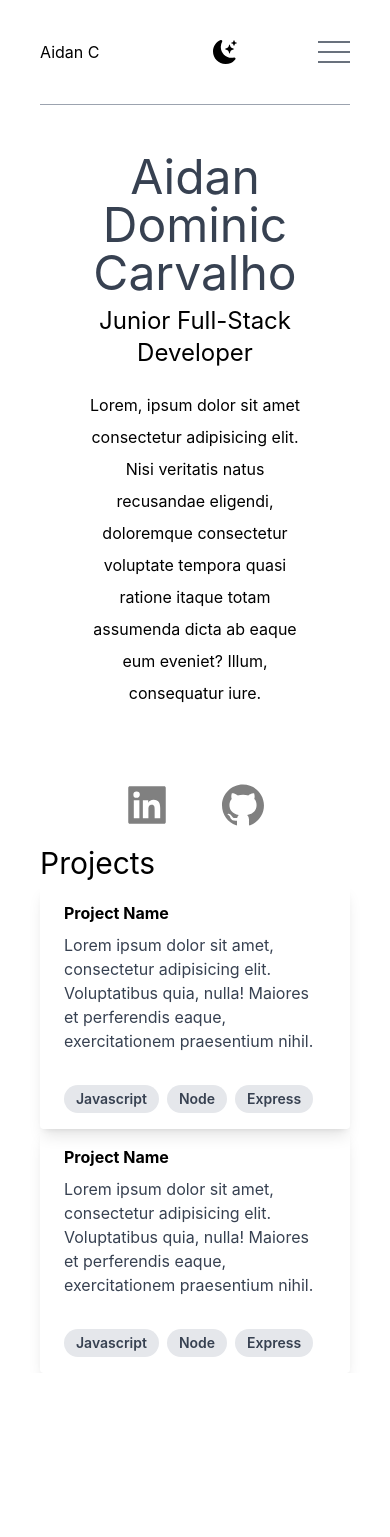
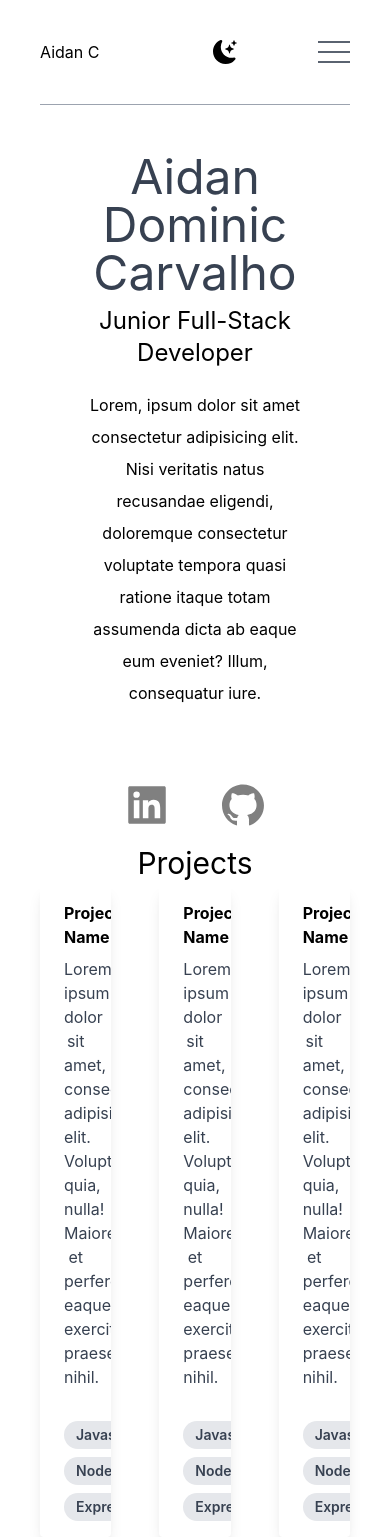
Before and after one commit to DomDevs2000/React-NextJS-Personal-Website, a Next.js app: page / in a window 390 px wide. Before the commit the page ends 1373 px from the top, so only its background shows below. Built offline with nearby package versions, Linux system fonts and the light colour scheme.

Commit message:
moved components to separate files, updated styling

```diff
--- /dev/null
+++ b/components/nav.tsx
@@ -0,0 +1,128 @@
+import React, { FC, useState } from 'react';
+import { BsFillMoonStarsFill } from 'react-icons/bs';
+import { AiFillLinkedin, AiFillGithub } from 'react-icons/ai';
+type NavProp = {
+	theme: boolean;
+	setTheme: (theme: boolean) => void;
+};
+
+const Nav: FC<NavProp> = ({ theme, setTheme }) => {
+	const [isNavOpen, setIsNavOpen] = useState(false); // initiate isNavOpen state with false
+	return (
+		<section className='max-h-600 '>
+			<div className='flex items-center justify-between border-b border-gray-400 py-8'>
+				<h1 className='dark:text-white'>Aidan C</h1>
+				<button className='ml-8 px-4 py-2'>
+					<BsFillMoonStarsFill
+						onClick={() => setTheme(!theme)}
+						className='cursor-pointer text-2xl'
+					/>
+				</button>
+				<nav>
+					<section className='MOBILE-MENU flex lg:hidden'>
+						<button
+							className='HAMBURGER-ICON space-y-2'
+							onClick={() => setIsNavOpen((prev) => !prev)}
+						>
+							<span className='block h-0.5 w-8 animate-pulse bg-gray-600'></span>
+							<span className='block h-0.5 w-8 animate-pulse bg-gray-600'></span>
+							<span className='block h-0.5 w-8 animate-pulse bg-gray-600'></span>
+						</button>
+
+						<div className={isNavOpen ? 'showMenuNav bg-red' : 'hideMenuNav'}>
+							<button
+								className='CROSS-ICON absolute top-0 right-0 px-8 py-8'
+								onClick={() => setIsNavOpen(false)} // change isNavOpen state to false to close the menu
+							>
+								<svg
+									className='h-8 w-8 text-gray-600'
+									viewBox='0 0 24 24'
+									fill='none'
+									stroke='currentColor'
+									strokeWidth='2'
+									strokeLinecap='round'
+									strokeLinejoin='round'
+								>
+									<line x1='18' y1='6' x2='6' y2='18' />
+									<line x1='6' y1='6' x2='18' y2='18' />
+								</svg>
+							</button>
+							<ul className='MENU-LINK-MOBILE-OPEN flex flex-col items-center justify-between min-h-[250px] dark:text-white'>
+								<li className='border-b border-gray-400 my-8 uppercase'>
+									<a href='/portfolio'>Projects</a>
+								</li>
+								<li className='border-b border-gray-400 my-8 uppercase '>
+									<a href='/contact'>Contact Me</a>
+								</li>
+								<li className='border-b border-gray-400 my-8 uppercase'>
+									<a href='/portfolio'>Blog</a>
+								</li>
+							</ul>
+						</div>
+					</section>
+
+					<ul className='DESKTOP-MENU hidden space-x-8 lg:flex dark:text-white'>
+						<li className='hover:underline'>
+							<a href='/portfolio'>Projects</a>
+						</li>
+						<li className='hover:underline'>
+							<a href='/contact'>Contact</a>
+						</li>
+						<li className='hover:underline'>
+							<a href='/portfolio'>Blog</a>
+						</li>
+					</ul>
+				</nav>
+				<style>{`
+      .hideMenuNav {
+        display: none;
+      }
+      .showMenuNav {
+        display: block;
+        position: absolute;
+        width: 100%;
+        height: 100vh;
+        top: 0;
+        left: 0;
+        z-index: 10;
+        display: flex;
+        flex-direction: column;
+        justify-content: space-evenly;
+        align-items: center;
+        background-color: white;
+
+
+      }
+
+      .dark .showMenuNav{
+        background-color: rgb(19,24,39)
+      }
+
+    `}</style>
+			</div>
+
+			<div className='text-center p-10 dark:text-white'>
+				<h2 className='text-5xl text-gray-700 py-2 text-grey-800 md:text-6xl'>
+					Aidan Dominic Carvalho
+				</h2>
+				<h3 className='text-2xl'>Junior Full-Stack Developer</h3>
+				<p className='text-md py-5 leading-8 text-gray md:text-xl max-w-lg mx-auto'>
+					Lorem, ipsum dolor sit amet consectetur adipisicing elit. Nisi
+					veritatis natus recusandae eligendi, doloremque consectetur voluptate
+					tempora quasi ratione itaque totam assumenda dicta ab eaque eum
+					eveniet? Illum, consequatur iure.
+				</p>
+			</div>
+			<div className='text-5xl flex justify-center gap-12 py-3'>
+				<a href='#'>
+					<AiFillLinkedin color='gray' />
+				</a>
+				<a href='https://github.com/AidanC2000'>
+					<AiFillGithub color='gray' />
+				</a>
+			</div>
+		</section>
+	);
+};
+
+export default Nav;
--- a/pages/index.tsx
+++ b/pages/index.tsx
@@ -5,141 +5,41 @@ import { AiFillLinkedin, AiFillGithub } from 'react-icons/ai';
 import Image from 'next/image';
 import styles from '../styles/Home.module.css';
 import { useState } from 'react';
+import Nav from '../components/nav';
 
 const Home: NextPage = () => {
 	const [darkMode, setDarkMode] = useState(false);
-	const [isNavOpen, setIsNavOpen] = useState(false); // initiate isNavOpen state with false
 
+	const theme = darkMode ? 'dark' : 'light';
 	return (
-		<div className={darkMode ? 'dark' : ''}>
+		<div className={theme}>
 			<Head>
 				<title>Aidan C</title>
 				<meta name='description' content='Generated by create next app' />
 				<link rel='icon' href='/favicon.ico' />
 			</Head>
 
-			<main className='bg-white px-10 md:px-20 lg:px-40 dark:bg-gray-900'>
-				<section className='max-h-600'>
-					<div className='flex items-center justify-between border-b border-gray-400 py-8'>
-						<h1 className='dark:text-white'>Aidan C</h1>
-						<button className='ml-8 px-4 py-2'>
-							<BsFillMoonStarsFill
-								onClick={() => setDarkMode(!darkMode)}
-								className='cursor-pointer text-2xl'
-							/>
-						</button>
-						<nav>
-							<section className='MOBILE-MENU flex lg:hidden'>
-								<div
-									className='HAMBURGER-ICON space-y-2'
-									onClick={() => setIsNavOpen((prev) => !prev)}
-								>
-									<span className='block h-0.5 w-8 animate-pulse bg-gray-600'></span>
-									<span className='block h-0.5 w-8 animate-pulse bg-gray-600'></span>
-									<span className='block h-0.5 w-8 animate-pulse bg-gray-600'></span>
-								</div>
+			<main className={'bg-white px-10 md:px-20 lg:px-40 dark:bg-gray-900'}>
+				<Nav theme={darkMode} setTheme={setDarkMode}></Nav>
 
-								<div className={isNavOpen ? 'showMenuNav' : 'hideMenuNav'}>
-									<div
-										className='CROSS-ICON absolute top-0 right-0 px-8 py-8'
-										onClick={() => setIsNavOpen(false)} // change isNavOpen state to false to close the menu
-									>
-										<svg
-											className='h-8 w-8 text-gray-600'
-											viewBox='0 0 24 24'
-											fill='none'
-											stroke='currentColor'
-											strokeWidth='2'
-											strokeLinecap='round'
-											strokeLinejoin='round'
-										>
-											<line x1='18' y1='6' x2='6' y2='18' />
-											<line x1='6' y1='6' x2='18' y2='18' />
-										</svg>
-									</div>
-									<ul className='MENU-LINK-MOBILE-OPEN flex flex-col items-center justify-between min-h-[250px]'>
-										<li className='border-b border-gray-400 my-8 uppercase'>
-											<a href='/portfolio'>Projects</a>
-										</li>
-										<li className='border-b border-gray-400 my-8 uppercase '>
-											<a href='/contact'>Contact Me</a>
-										</li>
-										<li className='border-b border-gray-400 my-8 uppercase'>
-											<a href='/portfolio'>Blog</a>
-										</li>
-									</ul>
-								</div>
-							</section>
-
-							<ul className='DESKTOP-MENU hidden space-x-8 lg:flex dark:text-white'>
-								<li>
-									<a href='/portfolio'>Projects</a>
-								</li>
-								<li>
-									<a href='/contact'>Contact</a>
-								</li>
-								<li>
-									<a href='/portfolio'>Blog</a>
-								</li>
-							</ul>
-						</nav>
-						<style>{`
-      .hideMenuNav {
-        display: none;
-      }
-      .showMenuNav {
-        display: block;
-        position: absolute;
-        width: 100%;
-        height: 100vh;
-        top: 0;
-        left: 0;
-        background: white;
-        z-index: 10;
-        display: flex;
-        flex-direction: column;
-        justify-content: space-evenly;
-        align-items: center;
-
-
-      }
-    `}</style>
+				<section>
+					<div>
+						<h3 className='text-3xl py-1 text-center dark:text-white'>
+							Projects
+						</h3>
 					</div>
 
-					<div className='text-center p-10 dark:text-white'>
-						<h2 className='text-5xl text-gray-700 py-2 text-grey-800 md:text-6xl'>
-							Aidan Dominic Carvalho
-						</h2>
-						<h3 className='text-2xl'>Junior Full-Stack Developer</h3>
-						<p className='text-md py-5 leading-8 text-gray md:text-xl max-w-lg mx-auto'>
-							Lorem, ipsum dolor sit amet consectetur adipisicing elit. Nisi
-							veritatis natus recusandae eligendi, doloremque consectetur
-							voluptate tempora quasi ratione itaque totam assumenda dicta ab
-							eaque eum eveniet? Illum, consequatur iure.
-						</p>
-					</div>
-					<div className='text-5xl flex justify-center gap-12 py-3'>
-						<a href='#'>
-							<AiFillLinkedin color='gray' />
-						</a>
-						<a href='https://github.com/AidanC2000'>
-							<AiFillGithub color='gray' />
-						</a>
-					</div>
-				</section>
-				<section>
-					<div>
-						<h3 className='text-3xl py-1 dark:text-white'>Projects</h3>
-					</div>
-
-					<div className='md:flex lg:flex'>
-						<div className='max-w-sm rounded overflow-hidden shadow-lg dark:bg-gray-600'>
-							<image className='w-full' />
-							<div className='px-6 py-4'>
+					<div
+						className='
+          flex justify-center gap-12'
+					>
+						<div className='max-w-sm rounded overflow-hidden shadow-lg dark:bg-gray-600 dark:shadow-white'>
+							{/* <image className='w-full'  /> */}
+							<div className='px-6 py-4 '>
 								<div className='font-bold text-l mb-2 md:text-1xl lg:text-3xl'>
 									Project Name
 								</div>
-								<p className='text-gray-700 text-base dark:text-white'>
+								<p className='text-gray-700 text-center dark:text-white'>
 									Lorem ipsum dolor sit amet, consectetur adipisicing elit.
 									Voluptatibus quia, nulla! Maiores et perferendis eaque,
 									exercitationem praesentium nihil.
@@ -157,13 +57,37 @@ const Home: NextPage = () => {
 								</span>
 							</div>
 						</div>
-						<div className='max-w-sm rounded overflow-hidden shadow-lg dark:bg-gray-600'>
-							<image className='w-full' />
+						<div className='max-w-sm rounded overflow-hidden shadow-lg dark:bg-gray-600 dark:shadow-white'>
+							{/* <image className='w-full' /> */}
 							<div className='px-6 py-4'>
 								<div className='font-bold text-l mb-2 md:text-1xl lg:text-3xl'>
 									Project Name
 								</div>
-								<p className='text-gray-700 text-base  dark:text-white'>
+								<p className='text-gray-700 text-center  dark:text-white'>
+									Lorem ipsum dolor sit amet, consectetur adipisicing elit.
+									Voluptatibus quia, nulla! Maiores et perferendis eaque,
+									exercitationem praesentium nihil.
+								</p>
+							</div>
+							<div className='px-6 pt-4 pb-2'>
+								<span className='inline-block bg-gray-200 rounded-full px-3 py-1 text-sm font-semibold text-gray-700 mr-2 mb-2'>
+									Javascript
+								</span>
+								<span className='inline-block bg-gray-200 rounded-full px-3 py-1 text-sm font-semibold text-gray-700 mr-2 mb-2'>
+									Node
+								</span>
+								<span className='inline-block bg-gray-200 rounded-full px-3 py-1 text-sm font-semibold text-gray-700 mr-2 mb-2'>
+									Express
+								</span>
+							</div>
+						</div>
+						<div className='max-w-sm rounded overflow-hidden shadow-lg dark:bg-gray-600 dark:shadow-white'>
+							{/* <image className='w-full' /> */}
+							<div className='px-6 py-4'>
+								<div className='font-bold text-l mb-2 md:text-1xl lg:text-3xl'>
+									Project Name
+								</div>
+								<p className='text-gray-700 text-center  dark:text-white'>
 									Lorem ipsum dolor sit amet, consectetur adipisicing elit.
 									Voluptatibus quia, nulla! Maiores et perferendis eaque,
 									exercitationem praesentium nihil.
```
